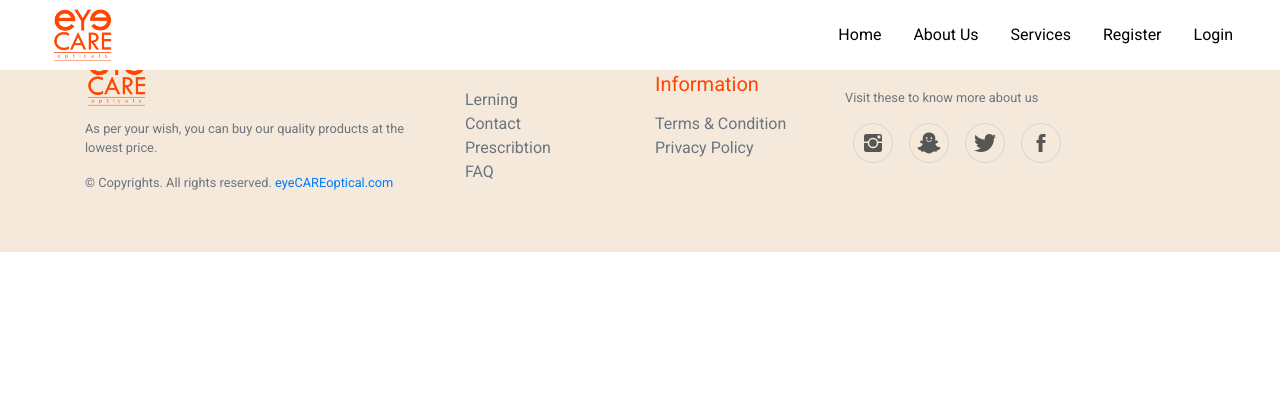
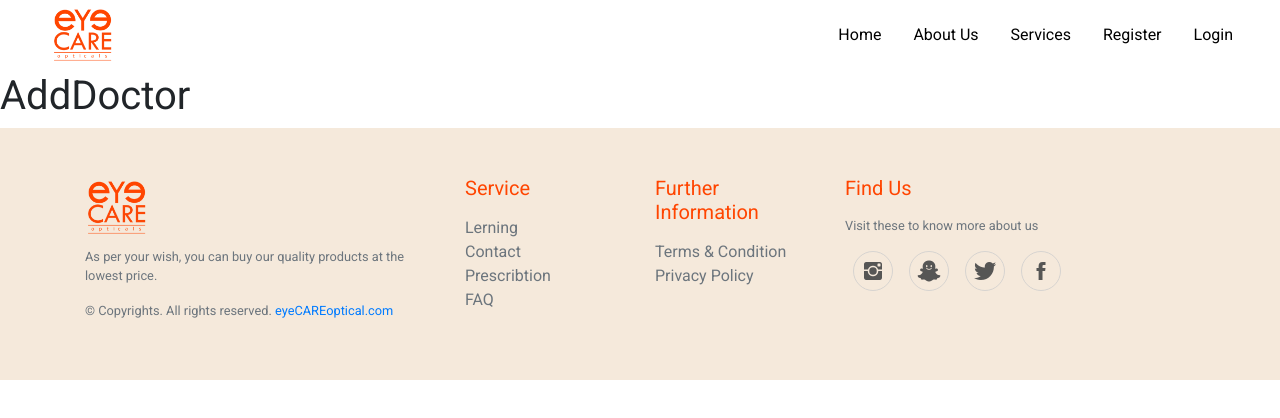
Before and after one commit to AbhishekPeiris/eYeCAREopticals, a React (Create React App) app in the folder frontend/: page /adddoctor in a window 1280 px wide. Shown: the top 418 px of the page. Built offline with nearby package versions, Linux system fonts and the light colour scheme.

Commit message:
create AddDocter

```diff
--- a/frontend/src/App.js
+++ b/frontend/src/App.js
@@ -19,6 +19,7 @@ import Che from './components/Che';
 import Chanel from './components/Chanel';
 import Tens from './components/Tens';
 import RayBanModel from './components/RayBanModel';
+import AddDoctor from './screens/AddDoctor';
 
 function App() {
   return (
@@ -45,6 +46,7 @@ function App() {
           <Route path='/chanel/:brand' element={<Chanel />} />
           <Route path='/tens/:brand' element={<Tens />} />
           <Route path='/:brand/:model' element={<RayBanModel />} />
+          <Route path='/adddoctor' element={<AddDoctor />} />
           <Route path='/' element={<HomeScreen />} />
 
         </Routes>
--- /dev/null
+++ b/frontend/src/screens/AddDoctor.js
@@ -0,0 +1,14 @@
+import React from 'react'
+
+function AddDoctor() {
+  return (
+    <div>
+        <br/><br/><br/>
+        <h1>AddDoctor</h1>
+
+
+    </div>
+  )
+}
+
+export default AddDoctor
```
